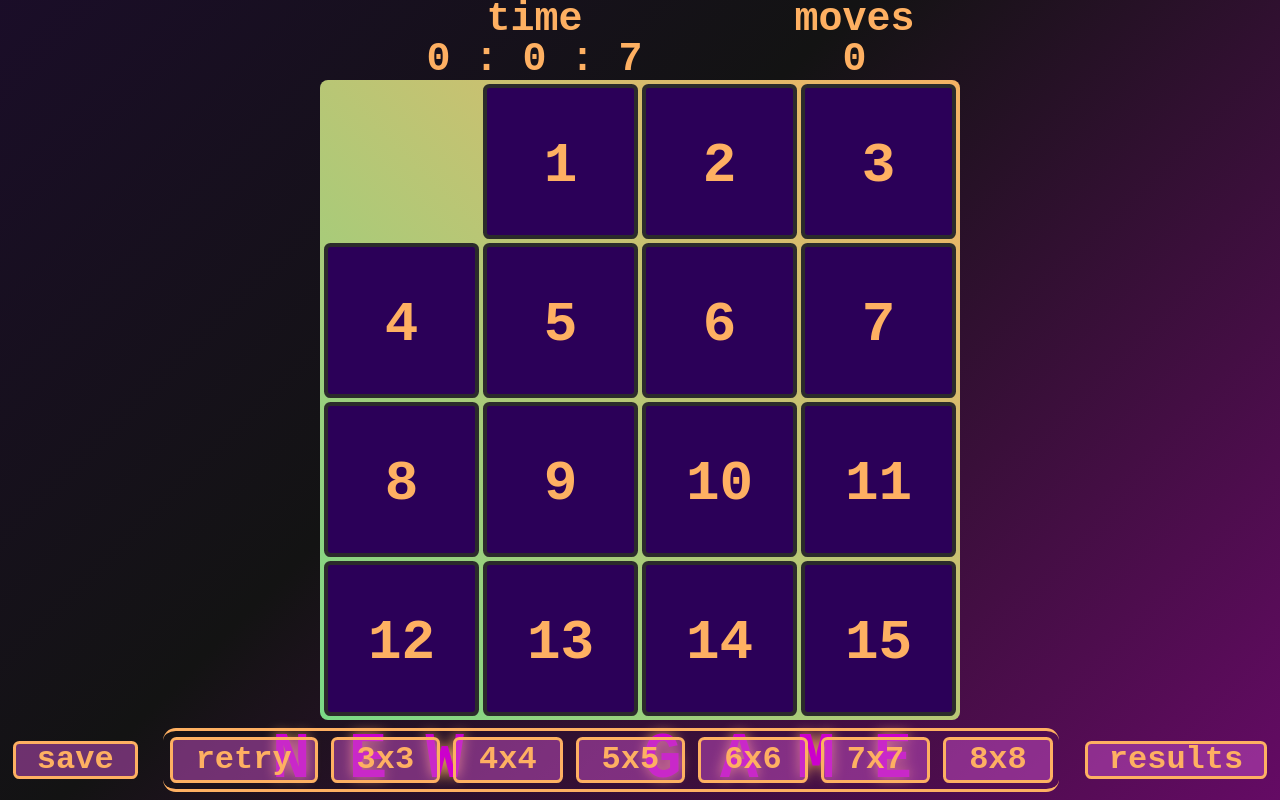
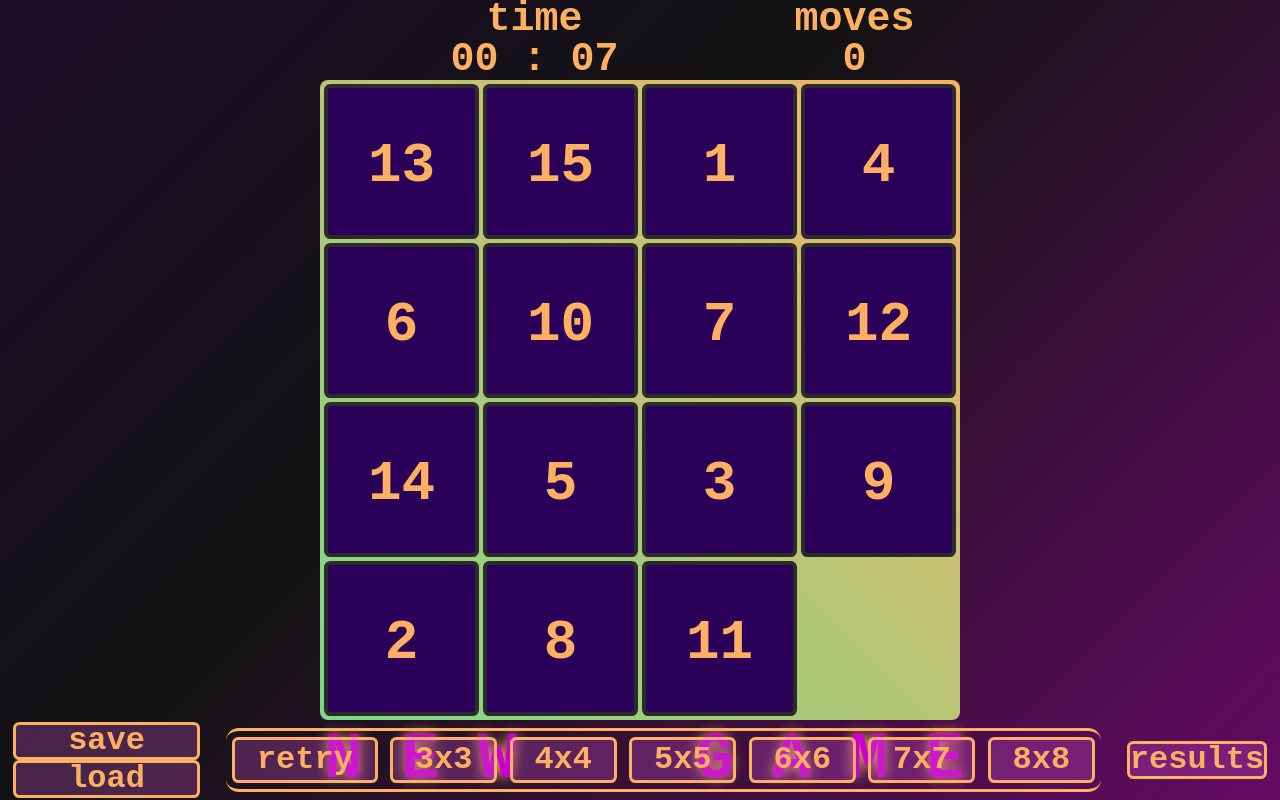
Before and after one commit to aidfromdeagland/gem-puzzle, a website with bundled scripts: page index.html in a window 1280 px wide. Both pictures are taken after a click on the button "save". Built offline with nearby package versions, Linux system fonts and the light colour scheme.

Commit message:
feat: implement save/load functionality

```diff
--- a/src/gem-puzzle.js
+++ b/src/gem-puzzle.js
@@ -2,21 +2,26 @@ import shuffle from './utils.js';
 
 
 class GemPuzzle {
-  init(size = 4) {
+  init(size = 4, cells = [], moves = 0, startTime = new Date()) {
     this.size = size;
-    this.cells = [];
-    for (let i = 0; i < this.size ** 2; i += 1) {
-      this.cells.push(i);
+    this.cells = cells;
+
+    if (!cells.length) {
+      for (let i = 0; i < this.size ** 2; i += 1) {
+        this.cells.push(i);
+      }
+      this.cells = shuffle(this.cells);
     }
-    /*this.cells = shuffle(this.cells);*/
-    this.moves = 0;
+    this.moves = moves;
+    this.startTime = startTime;
+
 
     const wrapper = document.createElement('div');
     wrapper.classList.add('wrapper');
     const info = document.createElement('div');
     info.classList.add('info');
-    info.innerHTML = '<p class="info__timing">time<span class="info__duration">0 : 0 : 0</span></p>'
-      + '<p class="info__counter">moves<span class="info__moves"> 0</span></p>';
+    info.innerHTML = '<p class="info__timing">time<span class="info__duration">00 : 00</span></p>'
+      + `<p class="info__counter">moves<span class="info__moves">${this.moves}</span></p>`;
     wrapper.appendChild(info);
     const field = document.createElement('div');
     field.classList.add('field');
@@ -24,7 +29,8 @@ class GemPuzzle {
     wrapper.appendChild(field);
     const menu = document.createElement('div');
     menu.classList.add('menu');
-    menu.innerHTML = '<button class="menu__button menu__button_save">save</button>'
+    menu.innerHTML = '<div class="menu__saveload"><button class="menu__button menu__button_save">save</button>'
+      + '<button class="menu__button menu__button_load">load</button></div>'
       + '<div class="menu__new-game"><button class="menu__button menu__button_restart">retry</button>'
       + '<button class="menu__button menu__button_start3">3x3</button><button class="menu__button menu__button_start4">4x4</button>'
       + '<button class="menu__button menu__button_start5">5x5</button><button class="menu__button menu__button_start6">6x6</button>'
@@ -139,7 +145,24 @@ class GemPuzzle {
     menu.addEventListener('click', (evt) => {
       switch (evt.target) {
         case document.querySelector('.menu__button_save'):
-          console.log('SAVE');
+          localStorage.setItem('savedGame', JSON.stringify({
+            size: this.size,
+            time: new Date((new Date() - this.startTime)),
+            moves: this.moves,
+            matrix: this.cells.slice(),
+          }));
+          break;
+        case document.querySelector('.menu__button_load'):
+          if (localStorage.getItem('savedGame')) {
+            const quest = confirm('Would uou like to load last saved game?');
+            if (quest) {
+              const savedGame = JSON.parse(localStorage.getItem('savedGame'));
+              const savedDate = new Date(new Date() - new Date(savedGame.time));
+              this.redraw(savedGame.size, savedGame.matrix, savedGame.moves, savedDate);
+            }
+          } else {
+            alert('Sorry, there is no any saved game');
+          }
           break;
         case document.querySelector('.menu__button_results'):
           console.log('RESULTS');
@@ -170,15 +193,18 @@ class GemPuzzle {
       }
     });
 
-    this.startTime = new Date();
     this.timer();
   }
 
   timer() {
     const gameDuration = document.querySelector('.info__duration');
-    const timerId = setInterval(() => {
+    setInterval(() => {
       const timePassed = new Date((new Date() - this.startTime));
-      gameDuration.textContent = `${timePassed.getUTCHours()} : ${timePassed.getUTCMinutes()} : ${timePassed.getUTCSeconds()}`;
+      gameDuration.textContent = `${timePassed.getUTCMinutes() < 10
+        ? `0${timePassed.getUTCMinutes()}`
+        : timePassed.getUTCMinutes()} : ${timePassed.getUTCSeconds() < 10
+        ? `0${timePassed.getUTCSeconds()}`
+        : timePassed.getUTCSeconds()}`;
     }, 1000);
   }
 
@@ -200,9 +226,9 @@ class GemPuzzle {
     return fragment;
   }
 
-  redraw(size) {
+  redraw(size, cells, moves, startTime) {
     document.body.removeChild(document.querySelector('.wrapper'));
-    this.init(size);
+    this.init(size, cells, moves, startTime);
   }
 
   checkWin() {
--- a/style.css
+++ b/style.css
@@ -3,7 +3,7 @@ html {
   font-family: "Courier New", sans-serif;
   --color-accent: #FEB062;
   --color-accent-alt: #CC00CC;
-  --color-accent-toxic: #05FFA6 ;
+  --color-accent-toxic: #05FFA6;
   --color-bg-alt: #2B0058;
   --color-area: #575151;
   --color-bg-soft: #2B2B2B;
@@ -41,7 +41,7 @@ body {
   font-weight: bold;
   line-height: 1;
   color: var(--color-accent);
- }
+}
 
 .info__timing, .info__counter {
   display: flex;
@@ -83,22 +83,27 @@ body {
   grid-template-columns: repeat(3, 1fr);
   font-size: 12vw;
 }
+
 .field_size_4 {
   grid-template-columns: repeat(4, 1fr);
   font-size: 9vw;
 }
+
 .field_size_5 {
   grid-template-columns: repeat(5, 1fr);
   font-size: 8vw;
 }
+
 .field_size_6 {
   grid-template-columns: repeat(6, 1fr);
   font-size: 7vw;
 }
+
 .field_size_7 {
   grid-template-columns: repeat(7, 1fr);
   font-size: 6vw;
 }
+
 .field_size_8 {
   grid-template-columns: repeat(8, 1fr);
   font-size: 5vw;
@@ -153,8 +158,16 @@ body {
   margin: 0 1vw;
 }
 
-.menu__save {
+.menu__saveload {
+  display: flex;
+  flex-direction: column;
+  justify-content: stretch;
+  align-items: stretch;
   width: 15%
+}
+
+.menu__button_save, .menu__button_load {
+  width: 100%;
 }
 
 .menu__new-game {
@@ -179,7 +192,7 @@ body {
   color: var(--color-accent-alt);
   font-size: 5vw;
   font-weight: bold;
-  text-shadow:  0 0 1vw var(--color-accent);
+  text-shadow: 0 0 1vw var(--color-accent);
   text-align: center;
 }
 
@@ -203,7 +216,7 @@ body {
   font-weight: bold;
   border: 0.3vw solid var(--color-accent);
   border-radius: 0.5vw;
-  background-color: rgba(200, 80, 200, 0.5);
+  background-color: rgba(200, 80, 200, 0.3);
 }
 
 .menu__button:hover {
```
